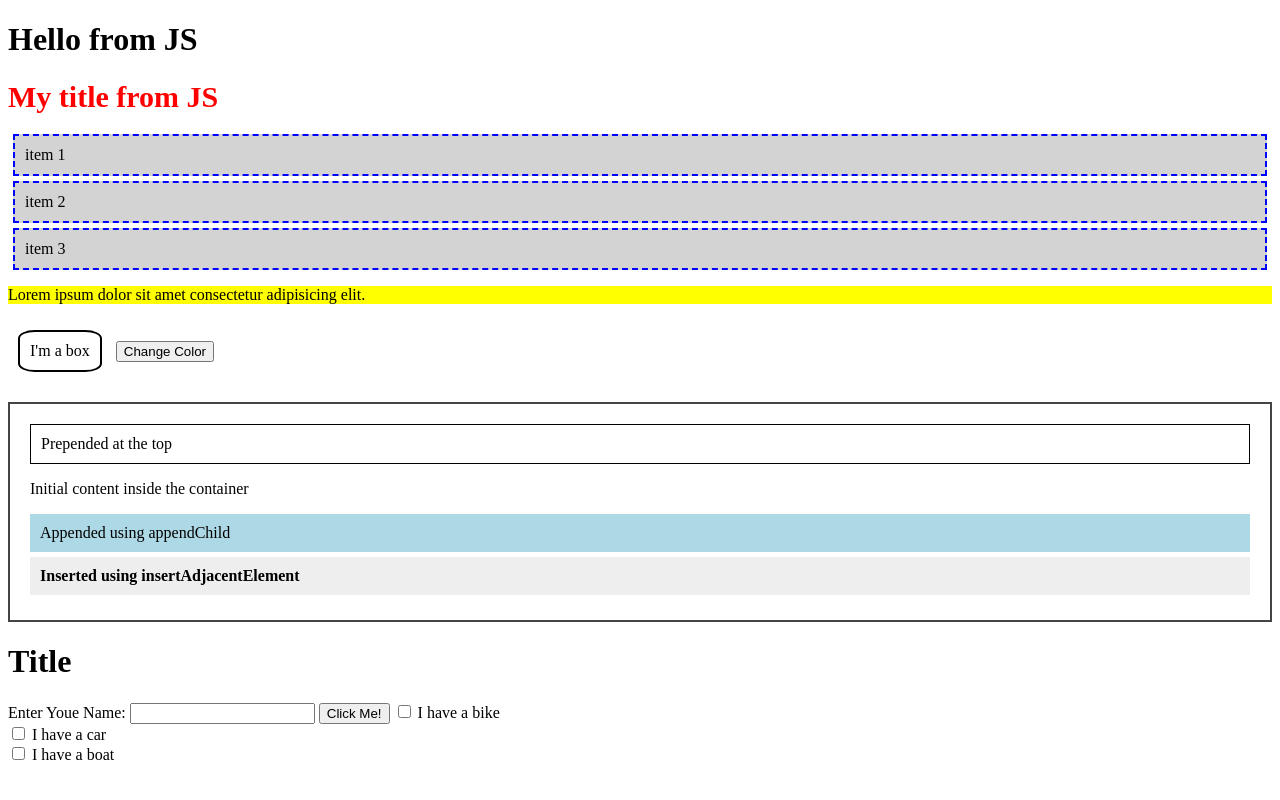
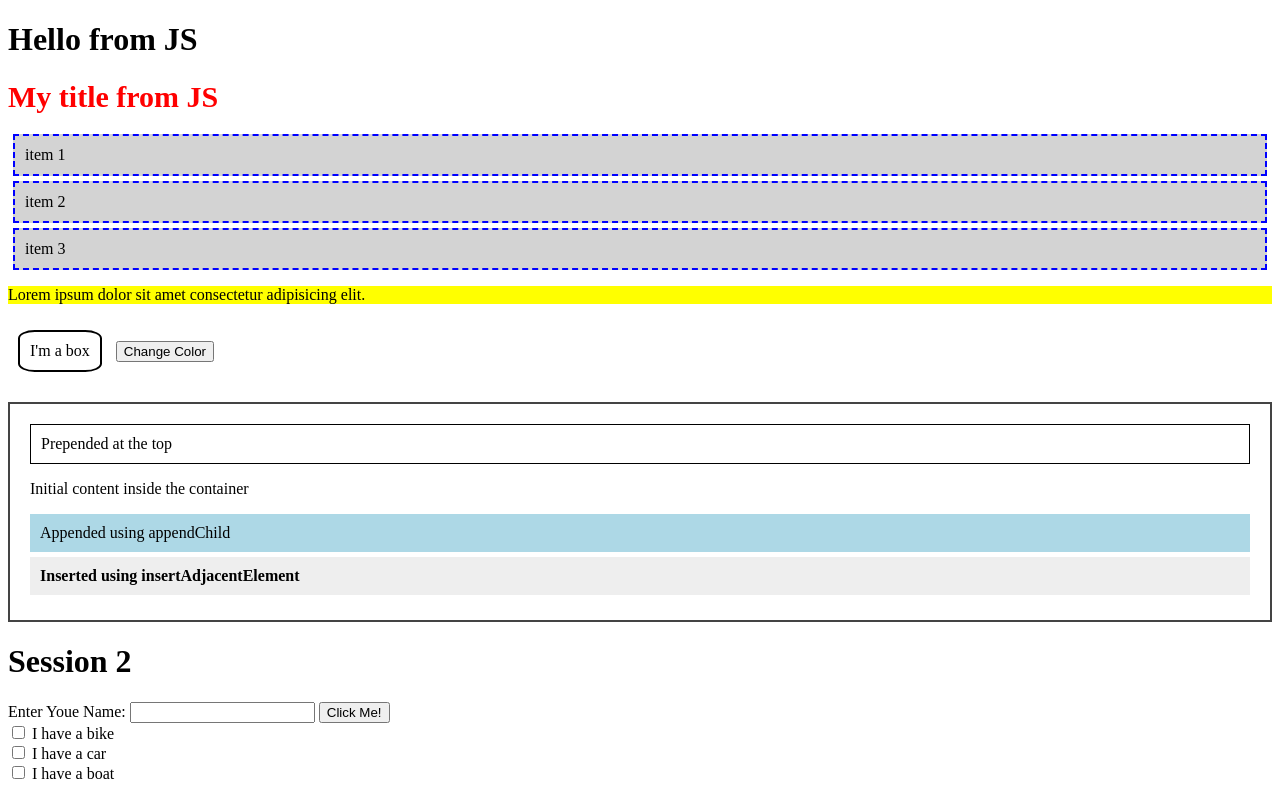
Before and after one commit to MajdTamimi/JS-Training-Dom-Local-Storage-Session-, a plain HTML site: page index.html in a window 1280 px wide. Drawn offline with Linux system fonts and the light colour scheme.

Commit message:
Dom & Local Storage Session

```diff
--- a/index.html
+++ b/index.html
@@ -36,18 +36,20 @@
 
     <!-- part 2 with Rand -->
 
-    <h1 id="title">Title</h1>
+    <h1 id="title">Session 2</h1>
     <label for="yourName">Enter Youe Name:</label>
     <input type="text" id="yourName">
     <button id="btn" onmouseover="MtFunc2()">Click Me!</button>
     <!-- We used another method similar to addeventlistner=>on(Event Name)="Function Name That define in js file" example =>onclick=" MtFunc3()"  -->
 
+    <div>
         <input type="checkbox" id="vehicle" value="Bike">
         <label for="vehicle1"> I have a bike</label><br>
         <input type="checkbox" id="vehicle" value="Car">
         <label for="vehicle2"> I have a car</label><br>
         <input type="checkbox" id="vehicle" value="Boat">
         <label for="vehicle3"> I have a boat</label><br>
+    </div>
 
     <p id="output"></p>
     <p id="output2"></p>
```
Lines whose indentation alone changed are shown as unchanged.
